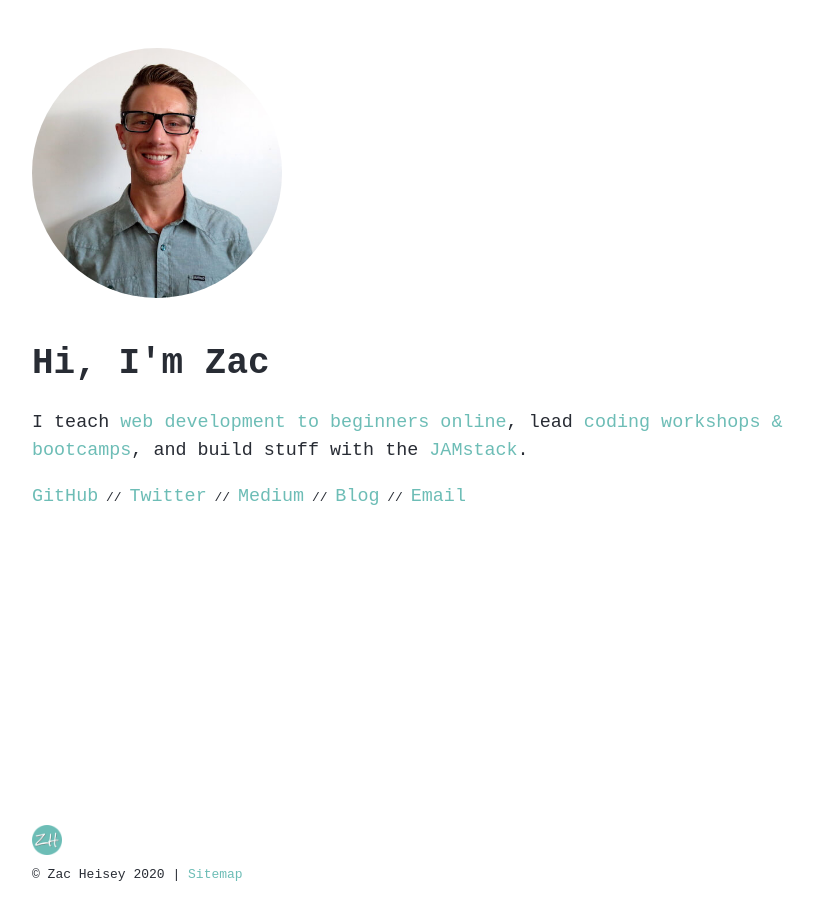
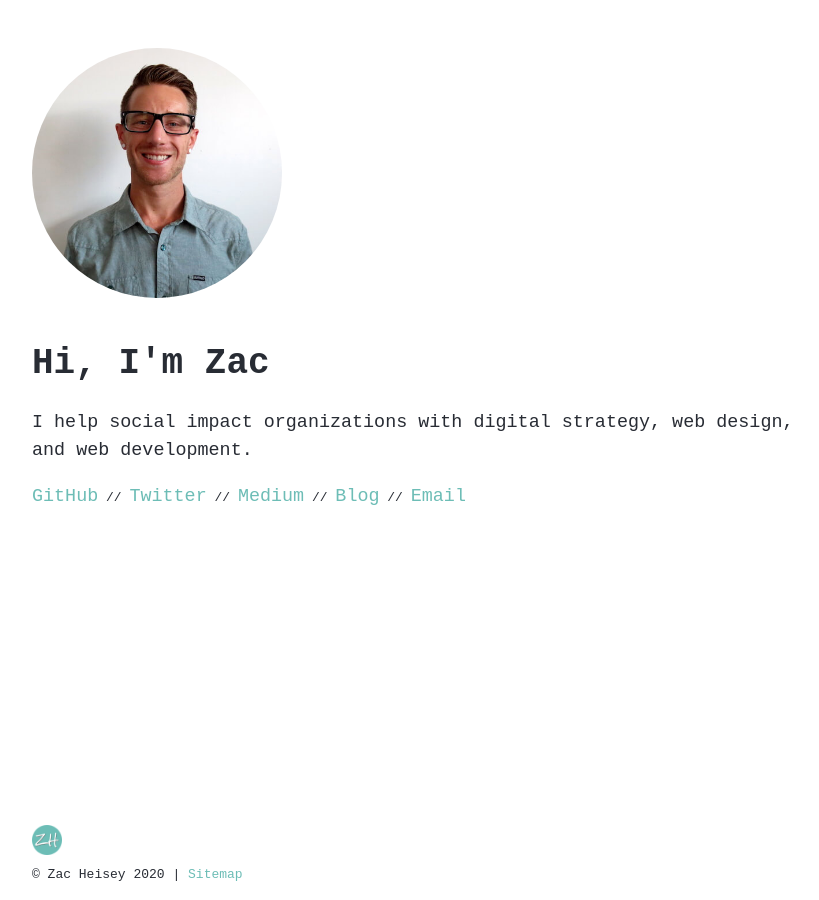
Before and after one commit to zac-heisey/zac-heisey.github.io, a Jekyll site: the page built from index.md, in a window 1280 px wide. Shown: the whole page, without its empty margins (224-1043 px from the left). Built offline with Jekyll 4.4.1, drawn with Linux system fonts in a browser that asks for light colours; a script that is not in the unit is left out.

Commit message:
update intro

```diff
--- a/_includes/intro.html
+++ b/_includes/intro.html
@@ -3,5 +3,5 @@
 </header>
 <main>
 	<h1>Hi, I'm Zac</h1>
-	<p>I teach <a href="/web-dev-101/">web development to beginners online</a>, lead <a href="http://fewd.betamore.com/" target="_blank">coding workshops & bootcamps</a>, and build stuff with the <a href="https://jamstack.org/" target="_blank">JAMstack</a>.</p>
+	<p>I help social impact organizations with digital strategy, web design, and web development.</p>
 </main>
```
